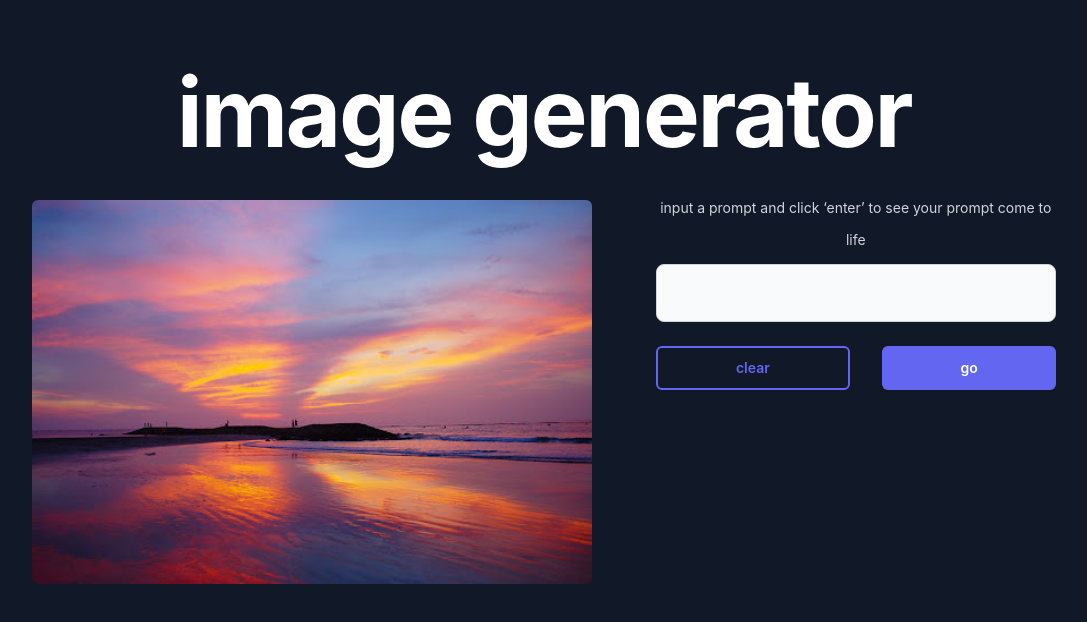
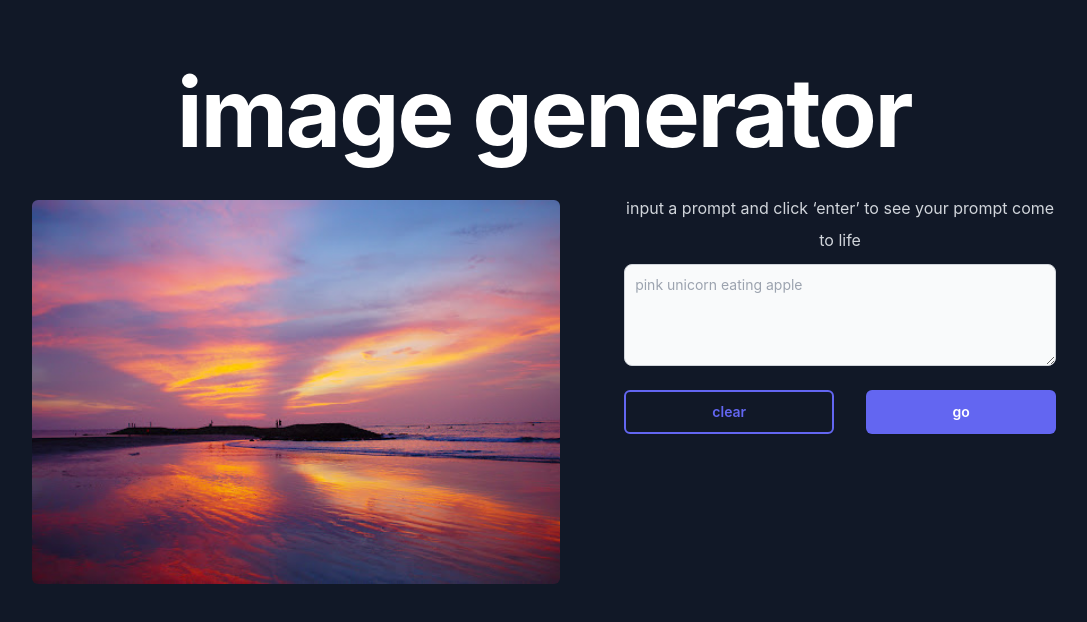
Before and after one commit to xiec1377/image-generator, a React (Create React App) app: page / in a window 1280 px wide. Shown: the top 622 px of the page, without its empty margins (96-1183 px from the left). Built offline with nearby package versions, Linux system fonts and the light colour scheme.

Commit message:
Edited textbox

```diff
--- a/src/App.js
+++ b/src/App.js
@@ -13,7 +13,7 @@
           <img class="object-cover rounded-md h-96" src={Sunset} alt="sunset" />
         </div>
         <div>
-          <p class="mt-8 mb-2 text-sm leading-8 text-gray-300">
+          <p class="mt-8 mb-2 text-md leading-8 text-gray-300">
             input a prompt and click ‘enter’ to see your prompt come to life
           </p>
           <div class="mb-6">
@@ -23,11 +23,18 @@
           >
             Large input
           </label> */}
-            <input
+            {/* <input
               type="text"
               id="large-input"
-              class="block w-full p-4 text-gray-900 border border-gray-300 rounded-lg bg-gray-50 sm:text-md focus:ring-blue-500 focus:border-blue-500 dark:bg-gray-700 dark:border-gray-600 dark:placeholder-gray-400 dark:text-white dark:focus:ring-blue-500 dark:focus:border-blue-500"
-            />
+              placeholder='pink unicorn eating apple'
+              class="text-wrap block w-full p-4 text-gray-900 border border-gray-300 rounded-lg bg-gray-50 sm:text-md focus:ring-blue-500 focus:border-blue-500 dark:bg-gray-700 dark:border-gray-600 dark:placeholder-gray-400 dark:text-white dark:focus:ring-blue-500 dark:focus:border-blue-500"
+            /> */}
+            <textarea
+              id="message"
+              rows="4"
+              class="block p-2.5 w-full text-sm text-gray-900 bg-gray-50 rounded-lg border border-gray-300 focus:ring-blue-500 focus:border-blue-500 dark:bg-gray-700 dark:border-gray-600 dark:placeholder-gray-400 dark:text-white dark:focus:ring-blue-500 dark:focus:border-blue-500"
+              placeholder="pink unicorn eating apple"
+            ></textarea>
           </div>
           <div class="flex content-center gap-x-8">
             <button class="flex-auto rounded-md bg-transparent border border-indigo-500 border-2 px-3.5 py-2.5 text-sm font-semibold text-indigo-500 shadow-sm hover:border-indigo-400 hover:text-indigo-400 focus-visible:outline focus-visible:outline-2 focus-visible:outline-offset-2 focus-visible:outline-indigo-500">
```
